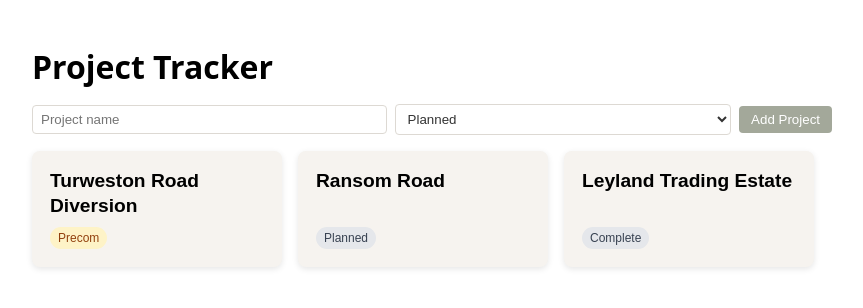
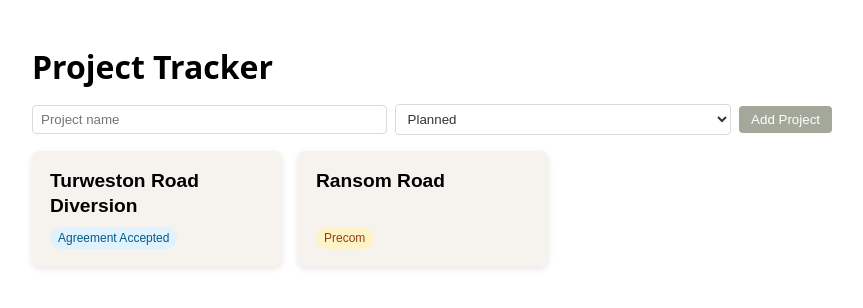
Before and after one commit to AndreaOsk/project-tracker, a React (Vite) app: page / in a window 1280 px wide. Shown: the top 308 px of the page, without its empty margins (208-1071 px from the left). Built offline with nearby package versions, Linux system fonts and the light colour scheme.

Commit message:
removed redundant statements missed in previous refractoring

```diff
--- a/src/App.jsx
+++ b/src/App.jsx
@@ -5,34 +5,31 @@ import ProjectDetail from "./components/ProjectDetail";
 import AddProjectForm from "./components/AddProjectForm";
 
 function App() {
-    // Define projects
-    const projects = [
+    // Demo data used only on first run (portfolio / showcase purposes)
+    const demoProjects = [
     {
       id: 1,
       name: "Turweston Road Diversion",
-      status: "Precom",
+      status: "Agreement Accepted",
       actions: [
-        {id: 1, name: "Confirm precom", completed: false},
+        {id: 1, name: "Confirm precom date", completed: false},
         {id: 2, name: "Book delivery agent", completed: true}
-      ] },
+      ],
+    },
     {
       id: 2,
       name: "Ransom Road",
-      status: "Planned",
+      status: "Precom",
       actions: [
-        {id: 1, name: "Write Impact Plan", completed: false}
-      ] },
-    {
-      id: 3,
-      name: "Leyland Trading Estate",
-      status: "Complete",
-      actions: []
-    }
+        {id: 1, name: "Write Impact Plan", completed: false},
+      ],
+    },
   ];
-  // State declarations
+
+  // State initialisation
   const [projectsState, setProjectsState] = useState(() => {
     const saved = localStorage.getItem("projects");
-    return saved ? JSON.parse(saved) : projects;
+    return saved ? JSON.parse(saved) : demoProjects;
   });
 
   useEffect(() => {
@@ -52,10 +49,6 @@ function App() {
         p.id === projectId ? {...p, status: newStatus } : p
       )
     );
-
-    if (selectedProject?.id === projectId) {
-      setSelectedProject((prev) => ({ ...prev, status: newStatus }));
-    }
   }
 
 
@@ -131,7 +124,7 @@ const deleteAction = (projectId, actionId) => {
      <AddProjectForm onAdd={addProject}/>
       <ProjectList
         projects={projectsState}
-        selectedProjectId={selectedProject?.id}
+        selectedProjectId={selectedProjectId}
         onSelectProject={(project) => setSelectedProjectId(project.id)}
         />
 
```
